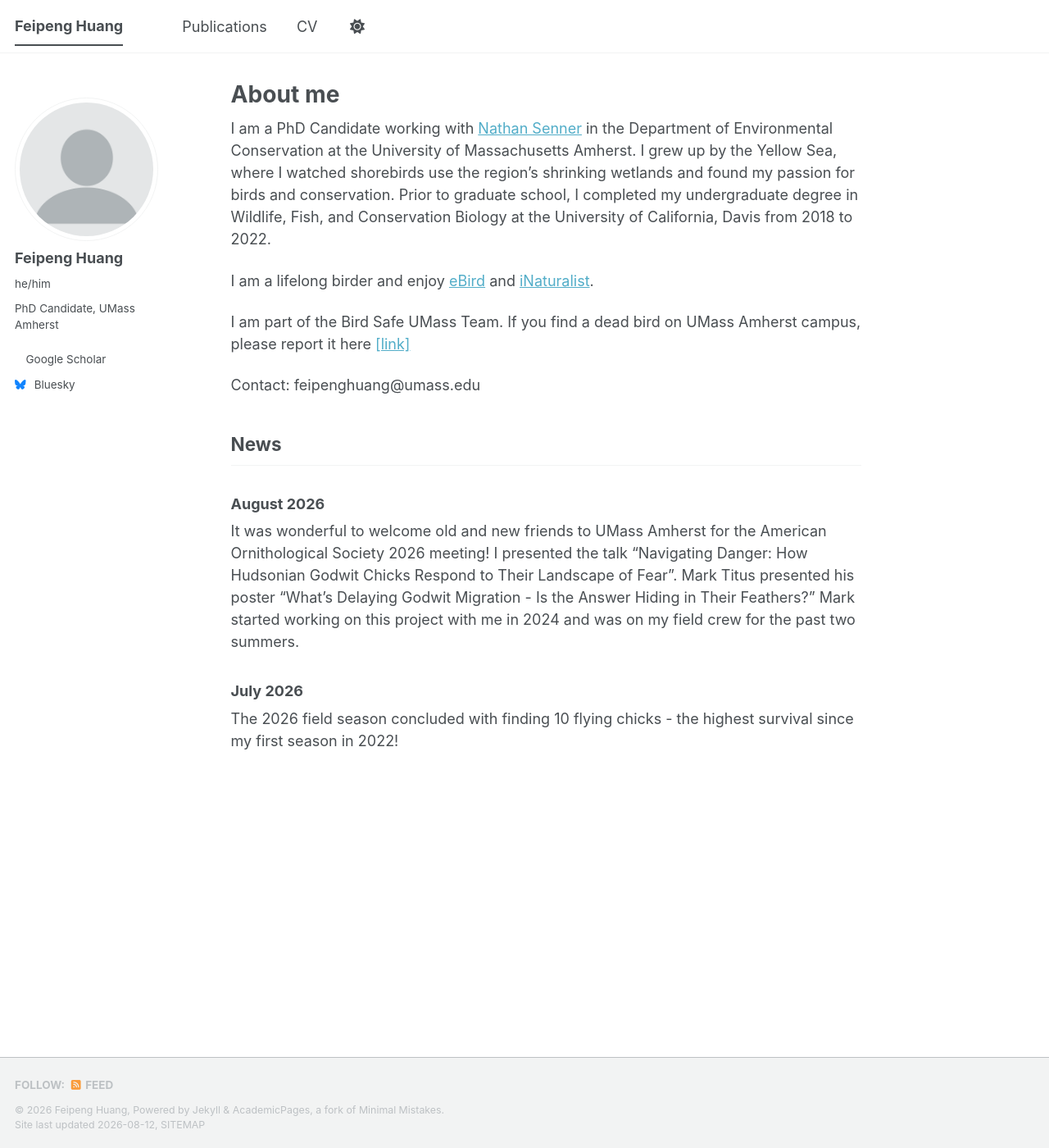
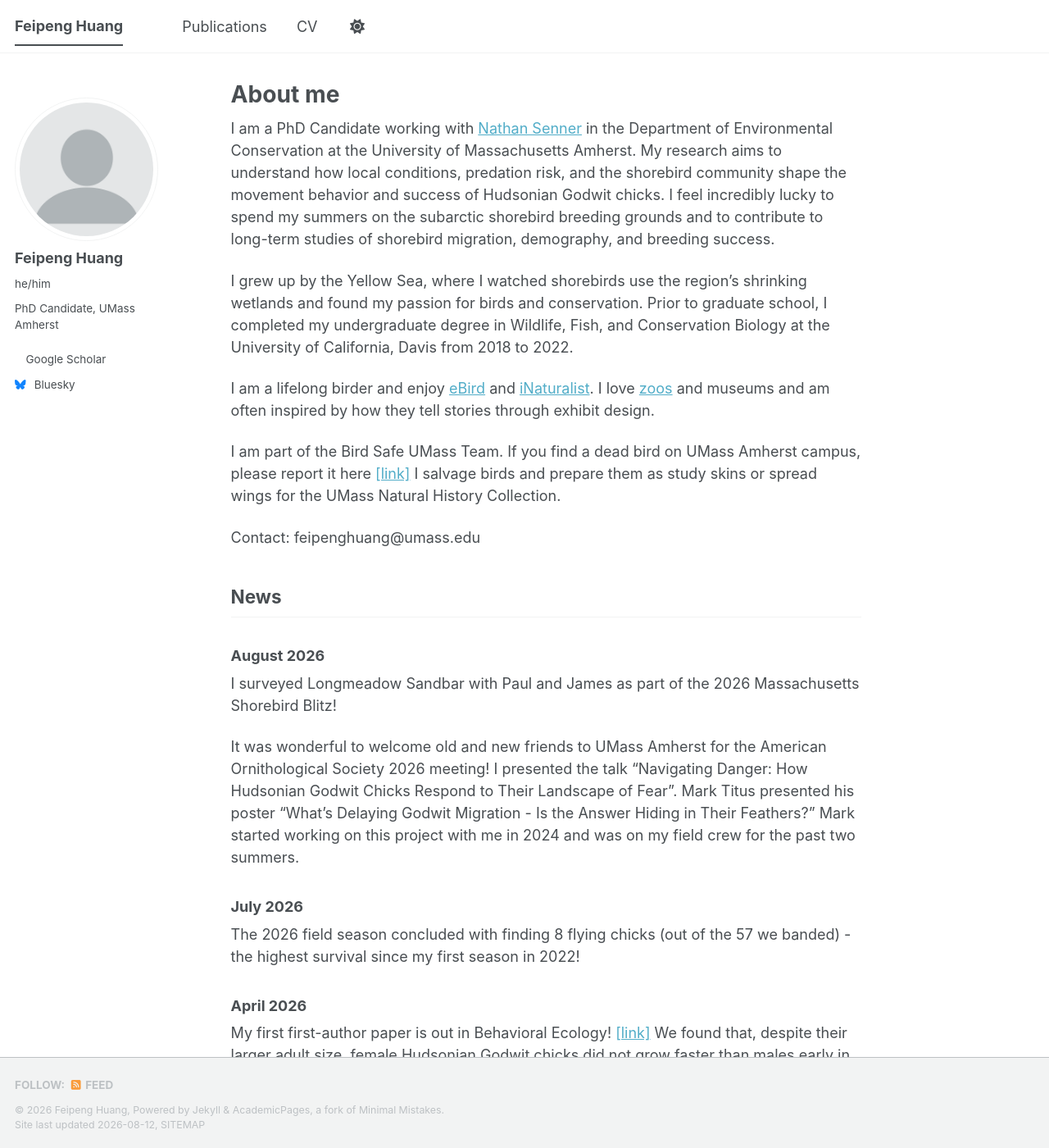
Before and after one commit to feipeng-huang/feipeng-huang.github.io, a Jekyll site: the page built from _pages/about.md, in a window 1280 px wide and 1400 px high. Shown: the whole window at 82% size. Built offline with Jekyll 4.4.1, drawn with Linux system fonts in a browser that asks for light colours; a style sheet for code colours, icons or effects is not loaded.

Commit message:
Update about.md

```diff
--- a/_pages/about.md
+++ b/_pages/about.md
@@ -7,18 +7,25 @@ redirect_from:
   - /about.html
 ---
 
-I am a PhD Candidate working with [Nathan Senner](http://www.sennerlab.com/) in the Department of Environmental Conservation at the University of Massachusetts Amherst. I grew up by the Yellow Sea, where I watched shorebirds use the region's shrinking wetlands and found my passion for birds and conservation. Prior to graduate school, I completed my undergraduate degree in Wildlife, Fish, and Conservation Biology at the University of California, Davis from 2018 to 2022.
+I am a PhD Candidate working with [Nathan Senner](http://www.sennerlab.com/) in the Department of Environmental Conservation at the University of Massachusetts Amherst. My research aims to understand how local conditions, predation risk, and the shorebird community shape the movement behavior and success of Hudsonian Godwit chicks. I feel incredibly lucky to spend my summers on the subarctic shorebird breeding grounds and to contribute to long-term studies of shorebird migration, demography, and breeding success.
 
-I am a lifelong birder and enjoy [eBird](https://ebird.org/profile/NzMwNjE3) and [iNaturalist](https://www.inaturalist.org/people/feipenghuang).
+I grew up by the Yellow Sea, where I watched shorebirds use the region's shrinking wetlands and found my passion for birds and conservation. Prior to graduate school, I completed my undergraduate degree in Wildlife, Fish, and Conservation Biology at the University of California, Davis from 2018 to 2022.
 
-I am part of the Bird Safe UMass Team. If you find a dead bird on UMass Amherst campus, please report it here <a href = "https://survey123.arcgis.com/share/baaeac377ed44a86967c9ea52619624e" target="_blank">[link]</a>
+I am a lifelong birder and enjoy [eBird](https://ebird.org/profile/NzMwNjE3) and [iNaturalist](https://www.inaturalist.org/people/feipenghuang). I love [zoos](https://earth.google.com/earth/d/1CqdXVRN5cH5f6hwJjbmLc_wMujBjac0z?usp=sharing) and museums and am often inspired by how they tell stories through exhibit design.
+
+I am part of the Bird Safe UMass Team. If you find a dead bird on UMass Amherst campus, please report it here <a href = "https://survey123.arcgis.com/share/baaeac377ed44a86967c9ea52619624e" target="_blank">[link]</a> I salvage birds and prepare them as study skins or spread wings for the UMass Natural History Collection.
 
 Contact: feipenghuang@umass.edu
 
 ## News
 
 ### August 2026
+I surveyed Longmeadow Sandbar with Paul and James as part of the 2026 Massachusetts Shorebird Blitz!
+
 It was wonderful to welcome old and new friends to UMass Amherst for the American Ornithological Society 2026 meeting! I presented the talk "Navigating Danger: How Hudsonian Godwit Chicks Respond to Their Landscape of Fear". Mark Titus presented his poster "What’s Delaying Godwit Migration - Is the Answer Hiding in Their Feathers?" Mark started working on this project with me in 2024 and was on my field crew for the past two summers.
 
 ### July 2026
-The 2026 field season concluded with finding 10 flying chicks - the highest survival since my first season in 2022!
+The 2026 field season concluded with finding 8 flying chicks (out of the 57 we banded) - the highest survival since my first season in 2022!
+
+### April 2026
+My first first-author paper is out in Behavioral Ecology! <a href = "https://academic.oup.com/beheco/article-abstract/37/3/arag035/8606990" target="_blank">[link]</a> We found that, despite their larger adult size, female Hudsonian Godwit chicks did not grow faster than males early in life when their invertebrate prey was more abundant. Females must therefore grow faster during and after their third week of life, a period when local invertebrate abundance is rapidly declining.
```
